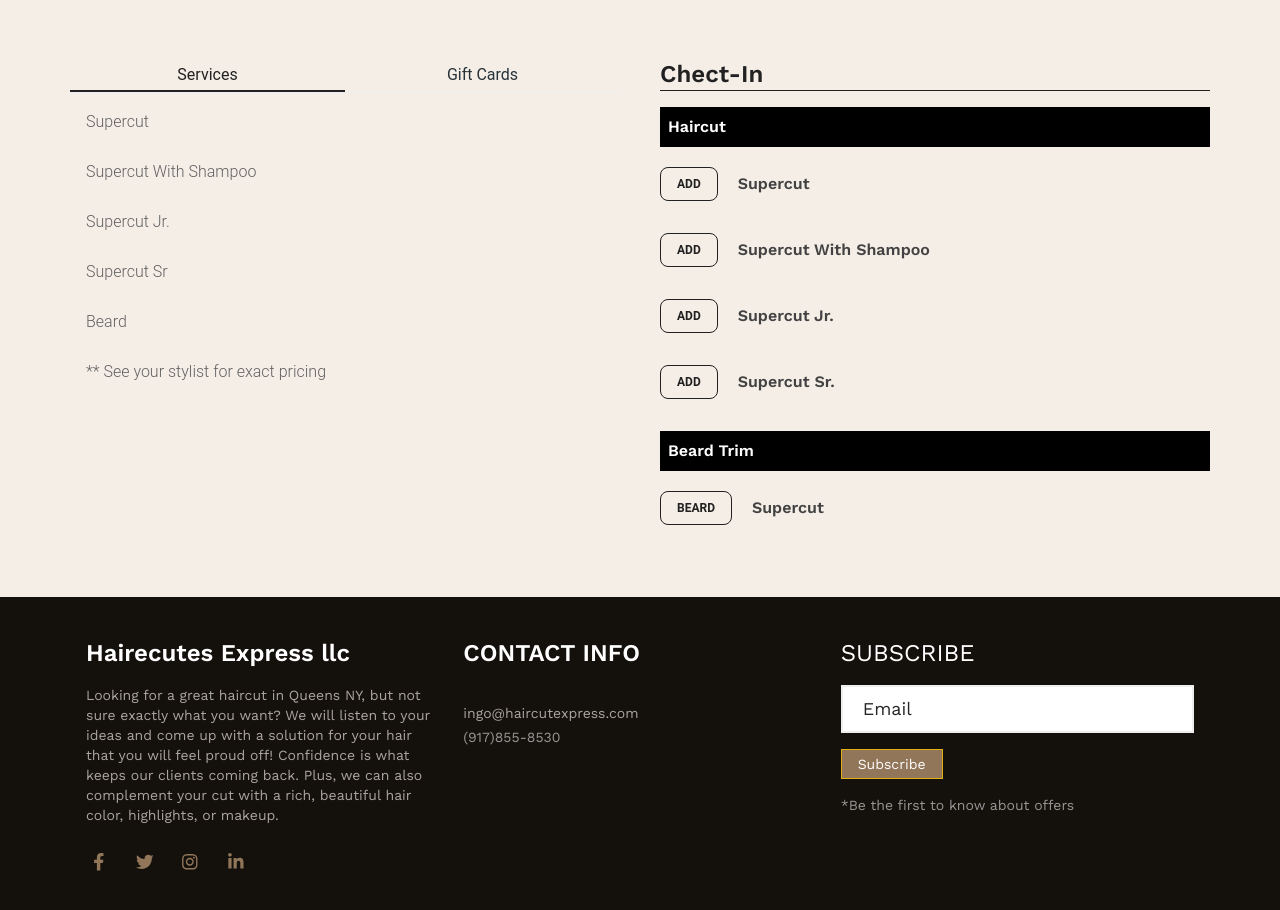
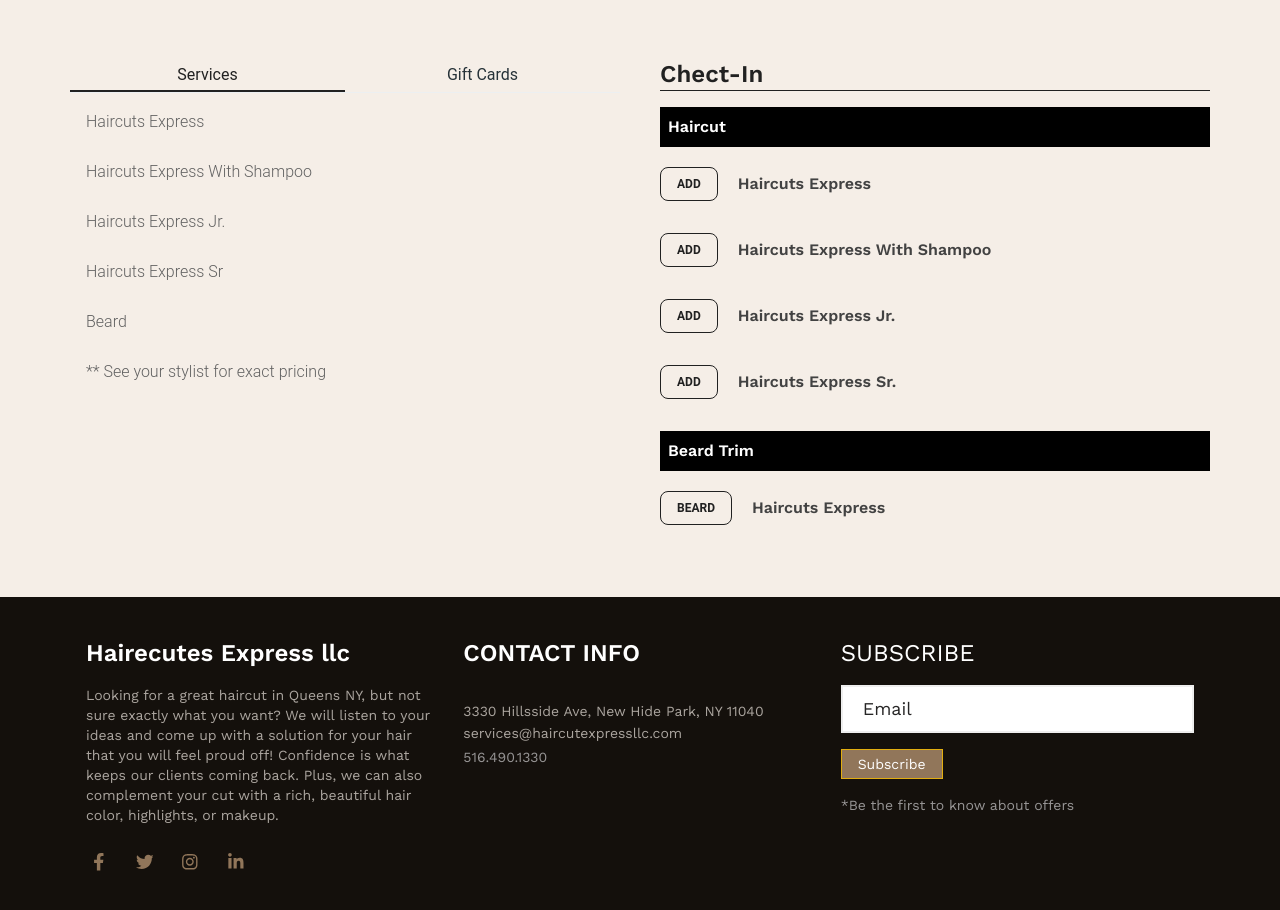
Before and after one commit to FazlyRabbi/HaircutsExpress, a Next.js app: page /choose in a window 1280 px wide. Shown: the part 414-1324 px from the top of the page. Built offline with nearby package versions, Linux system fonts and the light colour scheme.

Commit message:
fix some issues

```diff
--- a/src/app/components/Choose/Choose.jsx
+++ b/src/app/components/Choose/Choose.jsx
@@ -56,7 +56,7 @@
                       >
                         Add
                       </Button>
-                      <p className=" text-gray-800 font-semibold">Supercut</p>
+                      <p className=" text-gray-800 font-semibold">Haircuts Express</p>
                     </li>
                     <li className=" mb-8 flex cursor-pointer space-x-5 items-center">
                       <Button
@@ -68,7 +68,7 @@
                         Add
                       </Button>
                       <p className=" text-gray-800 font-semibold">
-                        Supercut With Shampoo
+                        Haircuts Express With Shampoo
                       </p>
                     </li>
                     <li className=" mb-8 flex cursor-pointer space-x-5 items-center">
@@ -81,7 +81,7 @@
                         Add
                       </Button>
                       <p className=" text-gray-800 font-semibold">
-                        Supercut Jr.
+                        Haircuts Express Jr.
                       </p>
                     </li>
                     <li className=" mb-8 flex cursor-pointer space-x-5 items-center">
@@ -94,7 +94,7 @@
                         Add
                       </Button>
                       <p className=" text-gray-800 font-semibold">
-                        Supercut Sr.
+                        Haircuts Express Sr.
                       </p>
                     </li>
                   </ul>
@@ -114,7 +114,7 @@
                       >
                         Beard
                       </Button>
-                      <p className=" text-gray-800 font-semibold">Supercut</p>
+                      <p className=" text-gray-800 font-semibold">Haircuts Express</p>
                     </li>
                   </ul>
                 </div>
@@ -122,7 +122,7 @@
             ) : (
               <div>
                 <h1 className="  font-semibold text-2xl">Servies</h1>
-                <p className="my-5">Supercut Jr</p>
+                <p className="my-5">Haircuts Express Jr</p>
                 <Button
                   size="sm"
                   onClick={() => handlePrev()}
--- a/src/app/components/Footer.jsx
+++ b/src/app/components/Footer.jsx
@@ -49,18 +49,22 @@
             </h3>
             <div className="py-4"></div>
             <div className="">
+              <p className="text-sm text-[#aba59f] hover:text-[#C59D5F] transition-all duration-200">
+                3330 Hillsside Ave, New Hide Park, NY 11040
+              </p>
+
               <Link
                 href={"#"}
                 className="text-sm text-[#aba59f] hover:text-[#C59D5F] transition-all duration-200"
               >
-                ingo@haircutexpress.com
+                services@haircutexpressllc.com
               </Link>
             </div>
             <Link
               href={"#"}
               className="text-sm text-[#979595] hover:text-[#C59D5F] transition-all duration-200"
             >
-              (917)855-8530
+              516.490.1330
             </Link>
           </div>
           <div className="text-black">
--- a/src/app/components/Header.jsx
+++ b/src/app/components/Header.jsx
@@ -1,6 +1,7 @@
 "use client";
 import React, { useState, useEffect } from "react";
 import Link from "next/link";
+import Image from "next/image";
 import {
   Navbar,
   MobileNav,
@@ -8,9 +9,9 @@
   Button,
   IconButton,
 } from "@material-tailwind/react";
+import logo from "../../app/img/logo.png";
 
 export default function Header() {
-
   const [openNav, setOpenNav] = React.useState(false);
 
   const [scrollHeight, setScrollHeight] = useState(false);
@@ -48,29 +49,19 @@
     <ul className="mb-4 mt-2 flex flex-col gap-4 lg:mb-0 lg:mt-0 lg:flex-row lg:items-center lg:gap-10">
       <Typography
         as="li"
-
         color="blue-gray"
         className="p-1  font-bold   text-[1rem]   text-white"
       >
-        <Link
-          href="/"
-          className="flex   hover:text-[#c9ab8c] items-center"
-        >
-   Home
+        <Link href="/" className="flex   hover:text-[#c9ab8c] items-center">
+          Home
         </Link>
       </Typography>
       <Typography
         as="li"
-
         color="blue-gray"
         className="p-1  font-bold   text-[1rem]   text-white"
       >
-        <Link
-          href="/"
-          className="flex   hover:text-[#c9ab8c] items-center"
-        >
-
-
+        <Link href="/" className="flex   hover:text-[#c9ab8c] items-center">
           Gallery
         </Link>
       </Typography>
@@ -155,7 +146,7 @@
        flex items-center justify-between `}
       >
         <Link href={`/`} className="block font-semibold">
-          HairCuts Express
+          <Image src={logo} height={70} width={80} alt="logo" />
         </Link>
 
         <div className="hidden lg:block">{navList}</div>
@@ -199,10 +190,7 @@
         </IconButton>
       </div>
       <MobileNav open={openNav}>
-        <div className="container mx-auto">
-          {navList}
-
-        </div>
+        <div className="container mx-auto">{navList}</div>
       </MobileNav>
     </Navbar>
   );
--- a/src/app/components/Home/Home.jsx
+++ b/src/app/components/Home/Home.jsx
@@ -26,10 +26,10 @@
             <div className=" grid grid-cols-1 gap-5 lg:grid-cols-2">
               <div className="">
                 <p className="uppercase text-[#91765A] font-semibold tracking-[1px]">
-                  since 2006
+                All Walk -ins Welcome
                 </p>
                 <h3 className="text-3xl lg:text-4xl font-bold text-black">
-                  Perukar Barber Shop
+                  Haircuts Barber Shop
                 </h3>
                 <p className="text-sm text-[#6B6E69] py-4 leading-[20px]">
                   Come experience a unique and edgy barbershop for all your hair
@@ -304,7 +304,7 @@
                       Appointemnt
                     </h3>
                     <h3 className=" text-2xl  text-white font-bold ">
-                      212-308-3838
+                    516.490.1330
                     </h3>
                   </div>
                 </div>
--- a/src/app/components/Services.jsx
+++ b/src/app/components/Services.jsx
@@ -35,6 +35,7 @@
   FaInstagram,
   FaLinkedinIn,
 } from "react-icons/fa";
+import Footer from "./Footer";
 
 function Services() {
   return (
@@ -564,89 +565,7 @@
         </div>
       </div>
       {/* =============== Footer section start =========================== */}
-      <div className=" bg-[#14100C]">
-        <div className="container mx-auto px-4 py-10 ">
-          <div className="grid grid-cols-1 gap-6 md:grid-cols-3">
-            <div>
-              <div>
-                <h1 className=" text-2xl text-white font-semibold ">
-                  Hairecutes Express llc
-                </h1>
-              </div>
-              <p className="text-[#aba59f] text-sm py-4">
-                Looking for a great haircut in Queens NY, but not sure exactly
-                what you want? We will listen to your ideas and come up with a
-                solution for your hair that you will feel proud off! Confidence
-                is what keeps our clients coming back. Plus, we can also
-                complement your cut with a rich, beautiful hair color,
-                highlights, or makeup.
-              </p>
-              <div className="flex items-center gap-3 py-2">
-                <Link href="#" className="p-1 pr-3 ">
-                  <FaFacebookF className=" text-[#91765a] hover:text-[#C59D5F] text-[1.1rem]  transition-all duration-200" />
-                </Link>
-                <Link href="#" className="p-1 pr-3 ">
-                  <FaTwitter className=" text-[#91765a] hover:text-[#C59D5F] text-[1.1rem]  transition-all duration-200" />
-                </Link>
-                <Link href="#" className="p-1 pr-3 ">
-                  <FaInstagram className=" text-[#91765a] hover:text-[#C59D5F] text-[1.1rem]  transition-all duration-200" />
-                </Link>
-                <Link href="#" className="p-1">
-                  <FaLinkedinIn className=" text-[#91765a] hover:text-[#C59D5F] text-[1.1rem]  transition-all duration-200" />
-                </Link>
-              </div>
-            </div>
-            <div className="">
-              <h3 className="uppercase text-2xl  font-semibold text-white">
-                contact info
-              </h3>
-              <div className="py-4">
-                <Link
-                  href={"#"}
-                  className="text-sm  hover:text-[#C59D5F] transition-all duration-200  text-[#aba59f]"
-                >
-                  6 West Broadway, New York,
-                  <br />
-                  NY10012, USA
-                </Link>
-              </div>
-              <div className="">
-                <Link
-                  href={"#"}
-                  className="text-sm text-[#aba59f] hover:text-[#C59D5F] transition-all duration-200"
-                >
-                  ingo@example.com
-                </Link>
-              </div>
-              <Link
-                href={"#"}
-                className="text-sm text-[#979595] hover:text-[#C59D5F] transition-all duration-200"
-              >
-                212-308-3838
-              </Link>
-            </div>
-            <div className="text-black">
-              <h3 className="uppercase text-2xl  text-white">SUBSCRIBE</h3>
-              <div className="py-4">
-                <input
-                  type="email"
-                  placeholder="Email"
-                  className="text-lg border-2 w-full py-2 px-5 text-black placeholder-[#272626] focus:outline-none"
-                />
-                <button
-                  type="submit"
-                  className="mt-4 text-sm py-1 px-4 border-[1px] border-[#E2AE10] bg-[#91765a] hover:bg-white text-white  hover:text-black transition-all duration-200 "
-                >
-                  Subscribe
-                </button>
-              </div>
-              <p className="text-sm text-[#979595]">
-                *Be the first to know about offers
-              </p>
-            </div>
-          </div>
-        </div>
-      </div>
+      <Footer />
     </section>
   );
 }
--- a/src/app/components/TabsNav.jsx
+++ b/src/app/components/TabsNav.jsx
@@ -17,10 +17,10 @@
       desc: (
         <>
           <ul className=" flex flex-col space-y-6">
-            <li>Supercut</li>
-            <li>Supercut With Shampoo</li>
-            <li>Supercut Jr.</li>
-            <li>Supercut Sr</li>
+            <li>Haircuts Express</li>
+            <li>Haircuts Express With Shampoo</li>
+            <li>Haircuts Express Jr.</li>
+            <li>Haircuts Express Sr</li>
             <li>Beard</li>
             <li>** See your stylist for exact pricing</li>
           </ul>
```
Also changed, not shown: src/app/img/logo.png.
